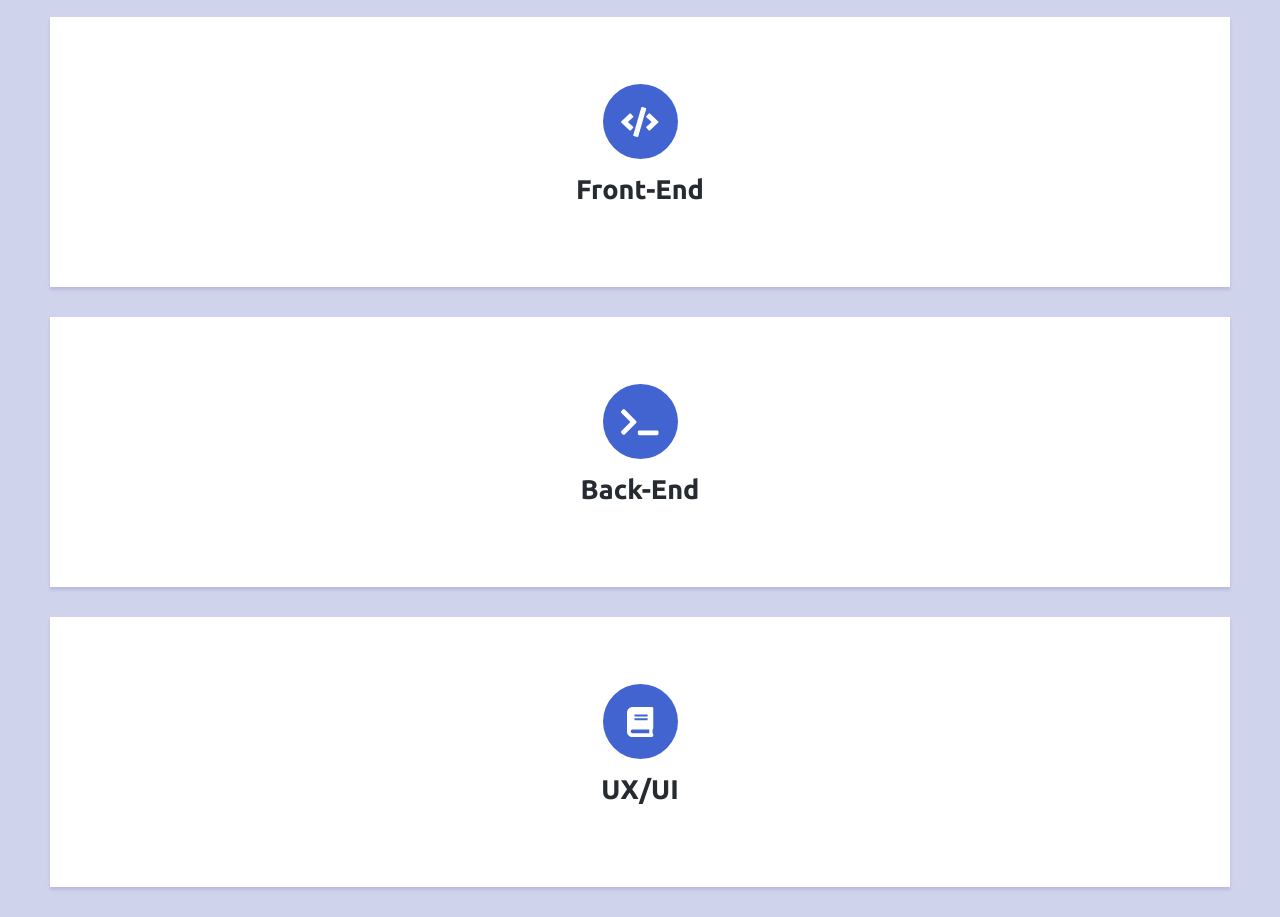
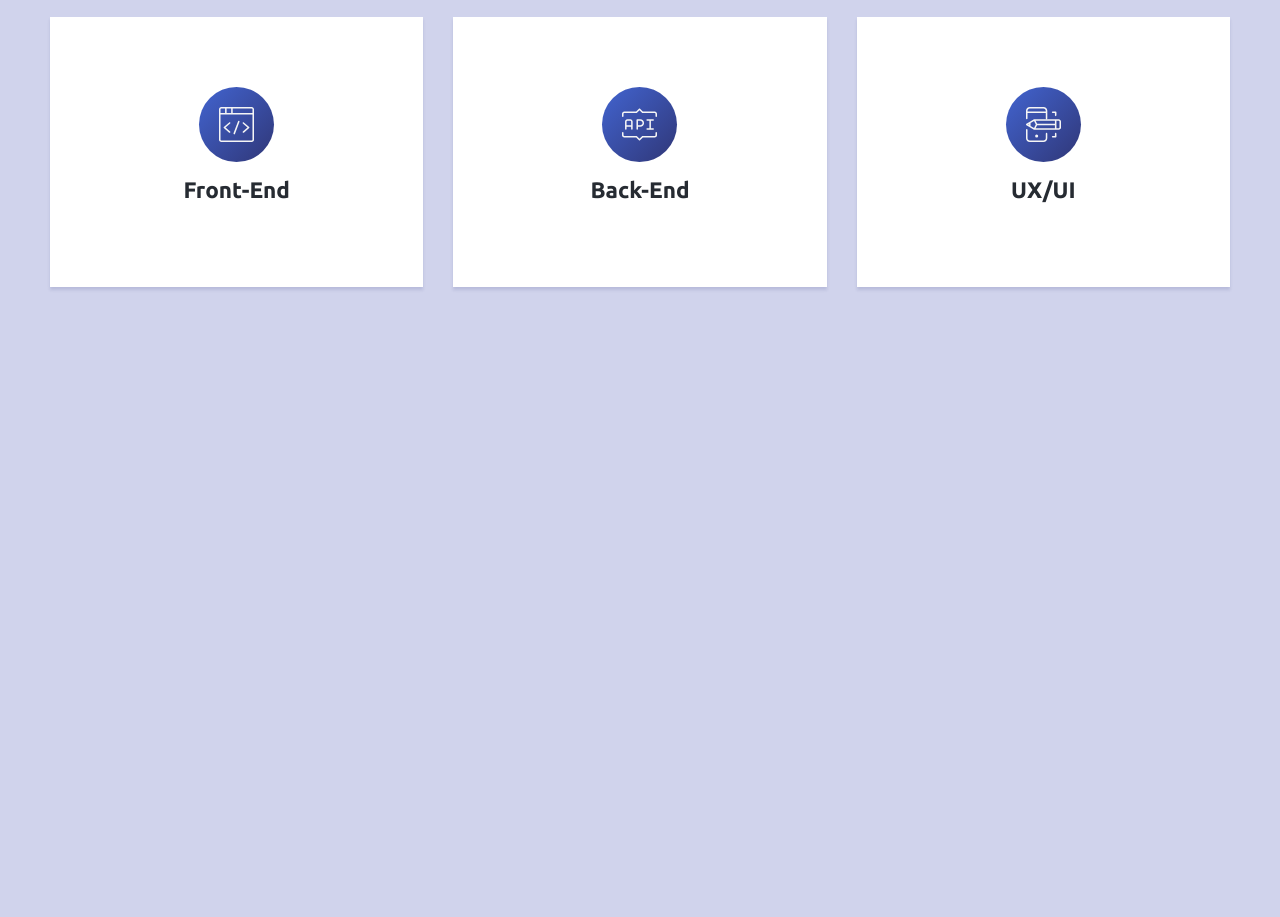
Before and after one commit to joaquinhmtz/joaquinhmtz.github.io, a website: page index.html in a window 1280 px wide. Shown: the part 680-1597 px from the top of the page. After the commit the page ends 997 px from the top, so only its background shows below. Drawn offline with Linux system fonts and the light colour scheme; a web font is replaced by a local one.

Commit message:
Variables de colores

```diff
--- a/assets/css/app.css
+++ b/assets/css/app.css
@@ -16,9 +16,12 @@
     padding: 0;
     margin: 0;
     box-sizing: border-box;
-    background-color: var(--purple-light);
     font-family: 'Ubuntu';
     font-size: 15px;
+}
+
+body {
+    background-color: var(--purple-light);
 }
 
 h1, h2, h3, h4, h5, h6 {
@@ -39,6 +42,10 @@ h3 {
     font-size: 1.8rem;
 }
 
+h4 {
+    font-size: 1.5rem;
+}
+
 p {
   color: var(--font-color);
 }
--- a/assets/css/core/main.css
+++ b/assets/css/core/main.css
@@ -140,15 +140,15 @@ main {
     align-items: center;
 }
 
-.container-hability h3 {
+.container-hability h4 {
     padding: 15px 0;
 }
 
 .icon-hability {
     font-size: 2rem;
-    padding: 15px;
+    padding: 20px;
     border-radius: 50%;
-    background-color: var(--secondary-color);
+    background: linear-gradient(134deg, rgb(66, 100, 208) 0%, rgb(48, 55, 120) 99%);
     color: white;
     width: 5rem;
     height: 5rem;
@@ -157,8 +157,8 @@ main {
     justify-content: center;
 }
 
-.icon-hability svg {
-    background-color: var(--secondary-color);
+.icon-hability img {
+    width: 100%;
 }
 
 /* Small screens, laptops */
@@ -181,4 +181,8 @@ main {
     .section-habilities {
         margin-top: 5rem;
     }
+
+    .habilities {
+        grid-template-columns: repeat(3, 1fr);
+    }
 }
--- a/index.html
+++ b/index.html
@@ -61,21 +61,21 @@
             </div> -->
             <div class="container-hability">
                 <div class="icon-hability">
-                    <i class="fas fa-code"></i>
+                    <img src="./assets/img/codificacion.svg" alt="Front-End">
                 </div>
-                <h3>Front-End</h3>
+                <h4>Front-End</h4>
             </div>
             <div class="container-hability">
                 <div class="icon-hability">
-                    <i class="fas fa-terminal"></i>
+                    <img src="./assets/img/api.svg" alt="Back-End">
                 </div>
-                <h3>Back-End</h3>
+                <h4>Back-End</h4>
             </div>
             <div class="container-hability">
                 <div class="icon-hability">
-                    <i class="fas fa-book"></i>
+                    <img src="./assets/img/smartphone.svg" alt="UX/UI">
                 </div>
-                <h3>UX/UI</h3>
+                <h4>UX/UI</h4>
             </div>
         </div>
     </section>
```
Also changed, not shown: assets/img/api.svg (added), assets/img/codificacion.svg (added), assets/img/smartphone.svg (added), 2 other files.
